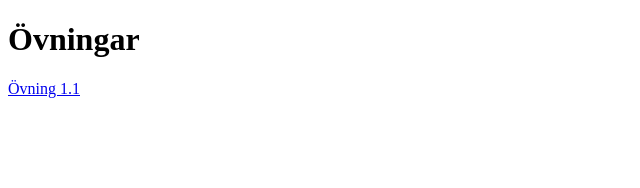
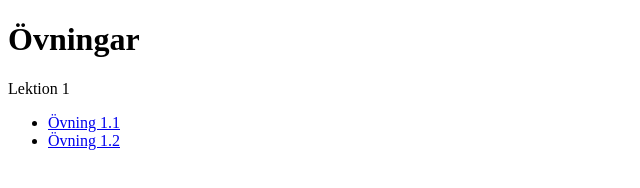
Before and after one commit to MiraMai/MiraMai.github.io, a plain HTML site: page index.html in a window 1280 px wide. Shown: the whole page, without its empty margins (0-640 px from the left). Drawn offline with Linux system fonts and the light colour scheme.

Commit message:
Update index.html

```diff
--- a/index.html
+++ b/index.html
@@ -7,7 +7,16 @@
 
 <body>
 <h1>Övningar</h1>
-<p><a href="MiraMai.github.io/%C3%B6vning%201.1.html">Övning 1.1</a>
+<p>
+Lektion 1
 </p>
+
+<p>
+  <ul>
+     <li> <a href="MiraMai.github.io/%C3%B6vning%201.1.html">Övning 1.1</a></li>
+     <li> <a href="MiraMai.github.io/Yantramattan.html">Övning 1.2</a></li>
+   </ul>
+</p>
+
 </body>
 </html>
```
